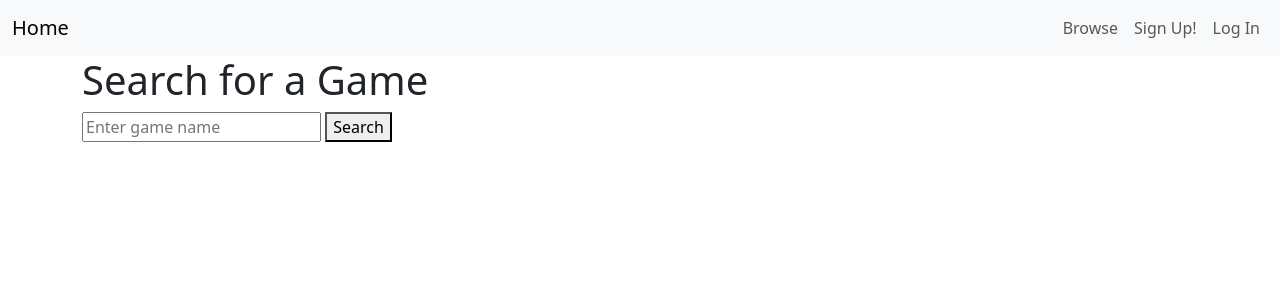
After one commit to anthonyradose/gamesay_milestone_project3, a Flask app: page /search_game in a window 1280 px wide. The commit adds this page. Shown: the top 300 px of the page. Run offline with Flask 3, Linux system fonts and the light colour scheme; some libraries are stand-ins or nearby versions.

Commit message:
Add initial search game functionality

```diff
--- a/app.py
+++ b/app.py
@@ -1,4 +1,6 @@
 import os
+import json
+import requests
 from flask import Flask, flash, render_template, redirect, request, session, url_for
 from flask_pymongo import PyMongo
 from bson.objectid import ObjectId
@@ -8,6 +10,9 @@ if os.path.exists("env.py"):
 
 
 app = Flask(__name__)
+
+RAWG_API_KEY = os.environ.get("RAWG_API_KEY")
+RAWG_API_URL = "https://api.rawg.io/api/games"
 
 app.config["MONGO_DBNAME"] = os.environ.get("MONGO_DBNAME")
 app.config["MONGO_URI"] = os.environ.get("MONGO_URI")
@@ -83,6 +88,10 @@ def get_games():
     games = mongo.db.games.find()
     return render_template("games.html", games = games)
 
+@app.route("/search_game")
+def search_game():
+    return render_template("search_game.html")
+
 if __name__ == "__main__":
         app.run(host=os.environ.get("IP"),
         port=int(os.environ.get("PORT")),
--- a/templates/base.html
+++ b/templates/base.html
@@ -26,7 +26,7 @@
                     <ul class="navbar-nav ms-auto mb-2 mb-lg-0">
                     {% if session.user %}
                         <li class="nav-item">
-                            <a class="nav-link" href="#">Add</a>
+                            <a class="nav-link" href="{{url_for('search_game')}}">Add</a>
                         </li>
                         <li class="nav-item">
                             <a class="nav-link" href="{{url_for('get_games')}}">Browse</a>
--- /dev/null
+++ b/templates/search_game.html
@@ -0,0 +1,8 @@
+{% extends "base.html" %}
+{% block content %}
+<h1>Search for a Game</h1>
+<form action="/search_results" method="post">
+    <input type="text" name="query" placeholder="Enter game name">
+    <button type="submit">Search</button>
+</form>
+{% endblock %}
```
